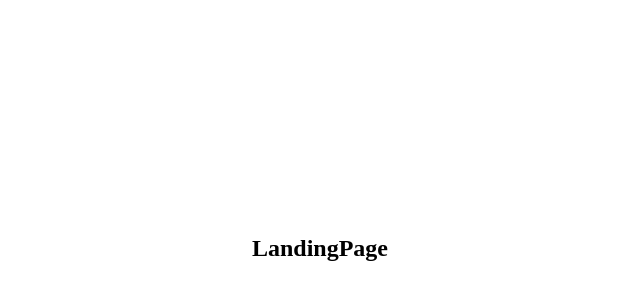
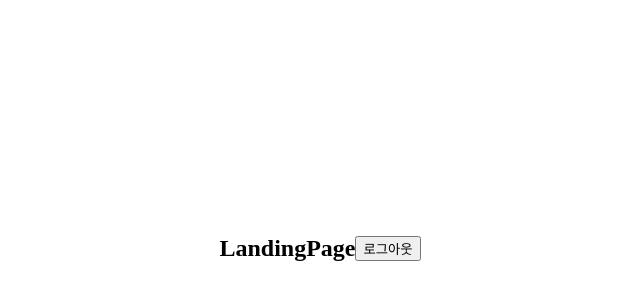
Before and after one commit to kyomin/todolist, a React (Create React App) app in the folder client/: page / in a window 1280 px wide. Shown: the part 160-460 px from the top of the page, without its empty margins (320-960 px from the left). Built offline with nearby package versions, Linux system fonts and the light colour scheme; the HTML template or start-up script is replaced by a standard one.

Commit message:
로그아웃 기능 구현 완료

```diff
--- a/client/src/components/views/LandingPage/LandingPage.js
+++ b/client/src/components/views/LandingPage/LandingPage.js
@@ -1,11 +1,24 @@
 import React, { useEffect } from 'react';
 import axios from 'axios';
 
-function LandingPage() {
+function LandingPage(props) {
 
     useEffect(() => {
 
     }, []);
+
+    const onLogoutHandler = () => {
+        axios.get('/api/user/logout')
+        .then(res => {
+            console.log('응답 데이터 : ', res.data);
+            if(res.data.logoutSuccess) {
+                alert('로그아웃 되었습니다.');
+                props.history.push('/login');
+            } else {
+                alert('로그아웃에 실패했습니다.');
+            }
+        })
+    }
 
     return (
         <div style={{
@@ -13,6 +26,10 @@ function LandingPage() {
             width: '100%', height: '100vh'
         }}>
             <h2>LandingPage</h2>
+
+            <button onClick={onLogoutHandler}>
+                로그아웃
+            </button>
         </div>
     )
 }
```
